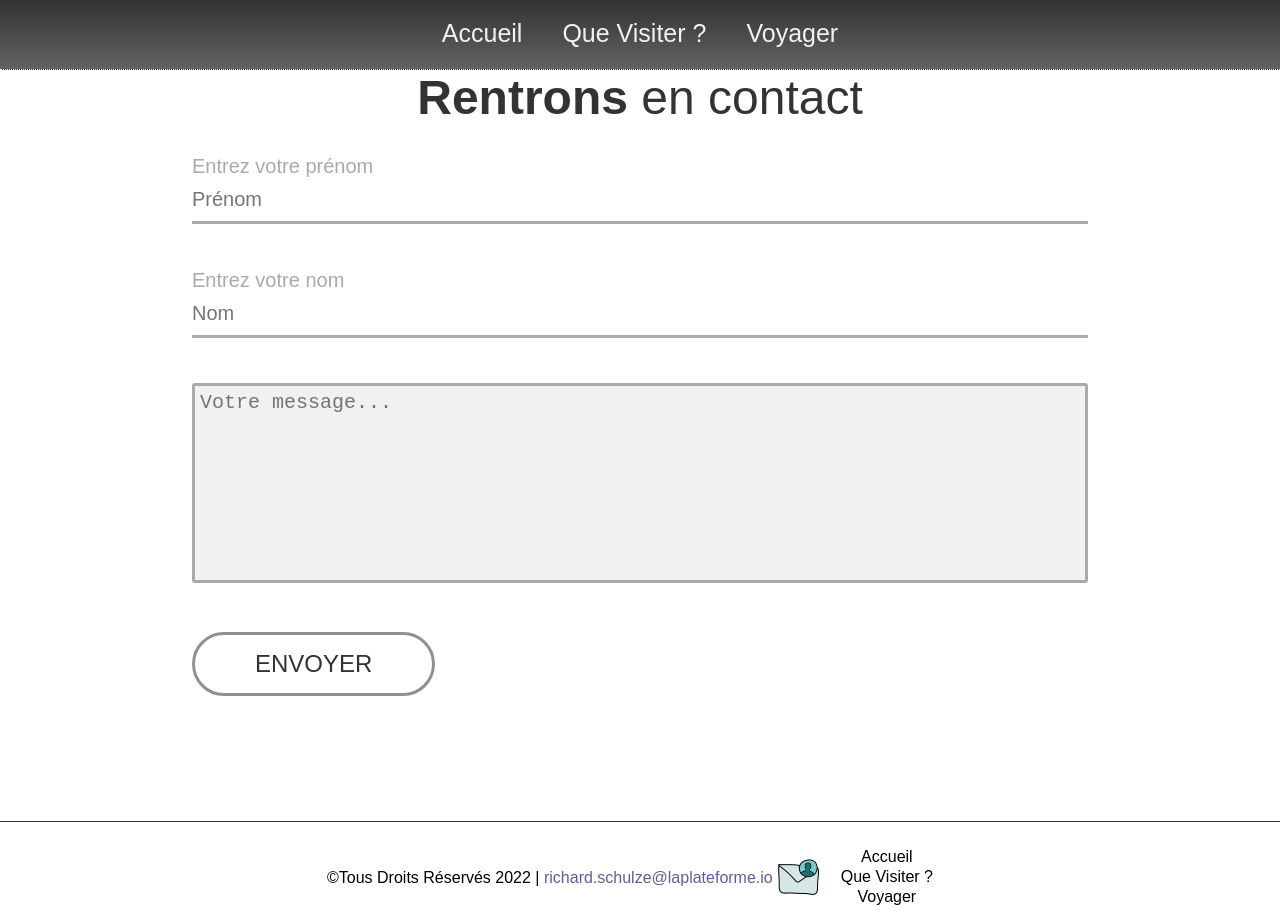
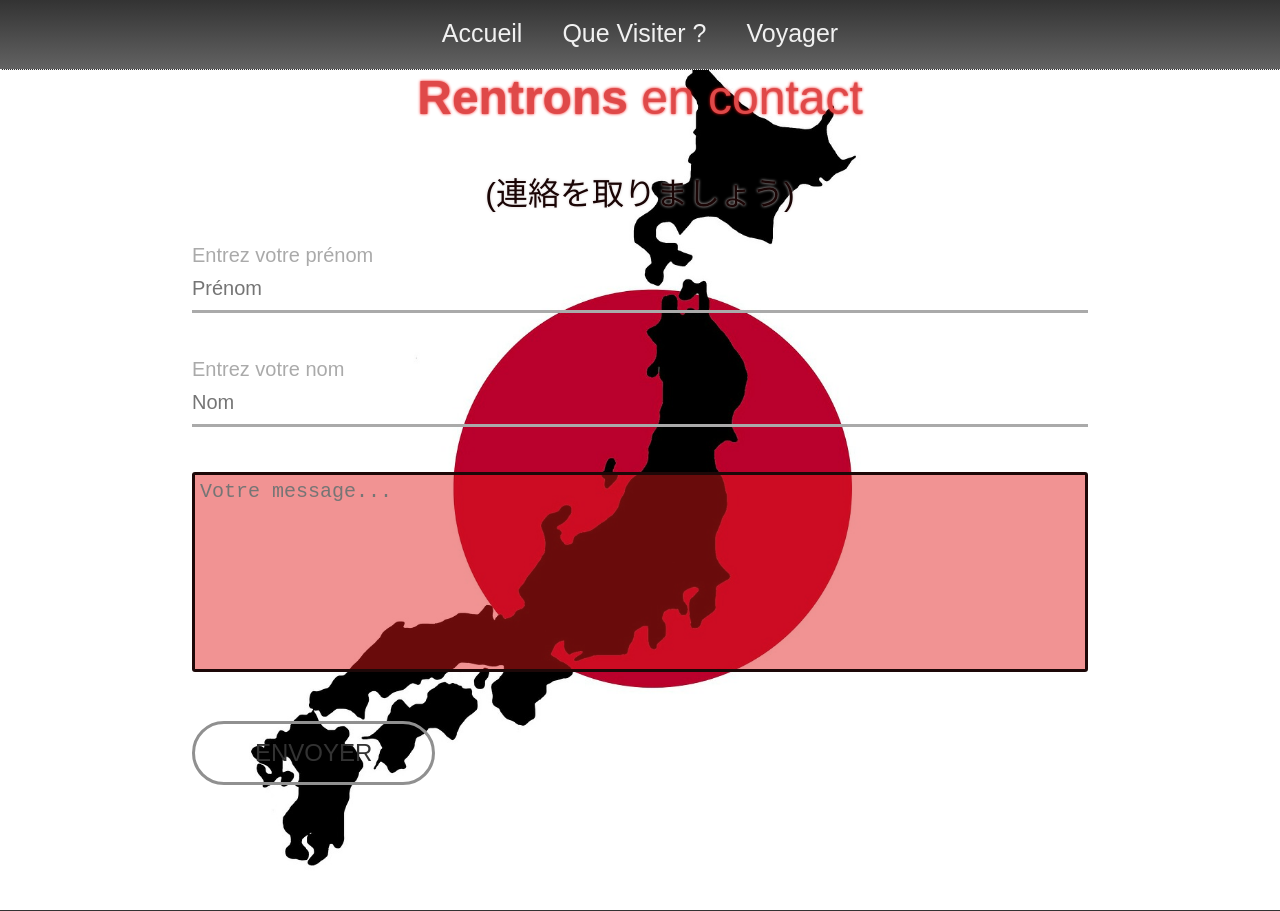
Before and after one commit to Richard83136/sitedefan, a plain HTML site: page nous_contacter.html in a window 1280 px wide. Shown: the top 911 px of the page. Drawn offline with Linux system fonts and the light colour scheme.

Commit message:
modification contact

```diff
--- a/nous_contacter.html
+++ b/nous_contacter.html
@@ -28,6 +28,7 @@
     <section class="section-contact" id="contact">
 
         <h2><strong>Rentrons</strong> en contact</h2>
+        <h3>(連絡を取りましょう)</h3>
 
         <div class="container-form">
 
--- a/style.css
+++ b/style.css
@@ -856,14 +856,30 @@ a{
 
 .section-contact {
     padding-bottom: 100px;
+    background-image: url('ressources/japan_island.jpg');
+    background-position: center;
+    background-size: cover;
+    background-attachment: fixed;
 }
 .section-contact h2 {
     text-align: center;
-    color: #333;
-    font-size: 48px;
+    color: rgb(223, 73, 73);
+    text-shadow:0 0 3px #ee1111;
+
+    font-size: 3em;
     font-weight: 400;
     margin-bottom: 30px;
     padding: 70px 0 0 0;
+}
+.section-contact h3 {
+    text-align: center;
+    color: rgb(26, 5, 5);
+    text-shadow:0 0 3px #dbd5d5;
+
+    font-size: 2em;
+    font-weight: 400;
+    margin-bottom: 30px;
+    padding: 1% 0 0 0;
 }
 
 .container-form {
@@ -873,6 +889,7 @@ a{
 .form-groupe {
     position: relative;
     margin-bottom: 45px;
+
 }
 .form-groupe label {
     color: #aaa;
@@ -894,13 +911,13 @@ textarea {
     width: 100%;
     height: 200px;
     border: none;
-    border: 3px solid #aaa;
+    border: 3px solid rgb(29, 8, 8);
     border-radius: 3px;
     padding: 5px;
     resize: none;
     outline: none;
     font-size: 20px;
-    background: #f1f1f1;
+    background: #e0181877;
 }
 
 .form-groupe:nth-child(4) {
```
Also changed, not shown: index.html (+1 -1 lines), ressources/japan_island.jpg (added).
